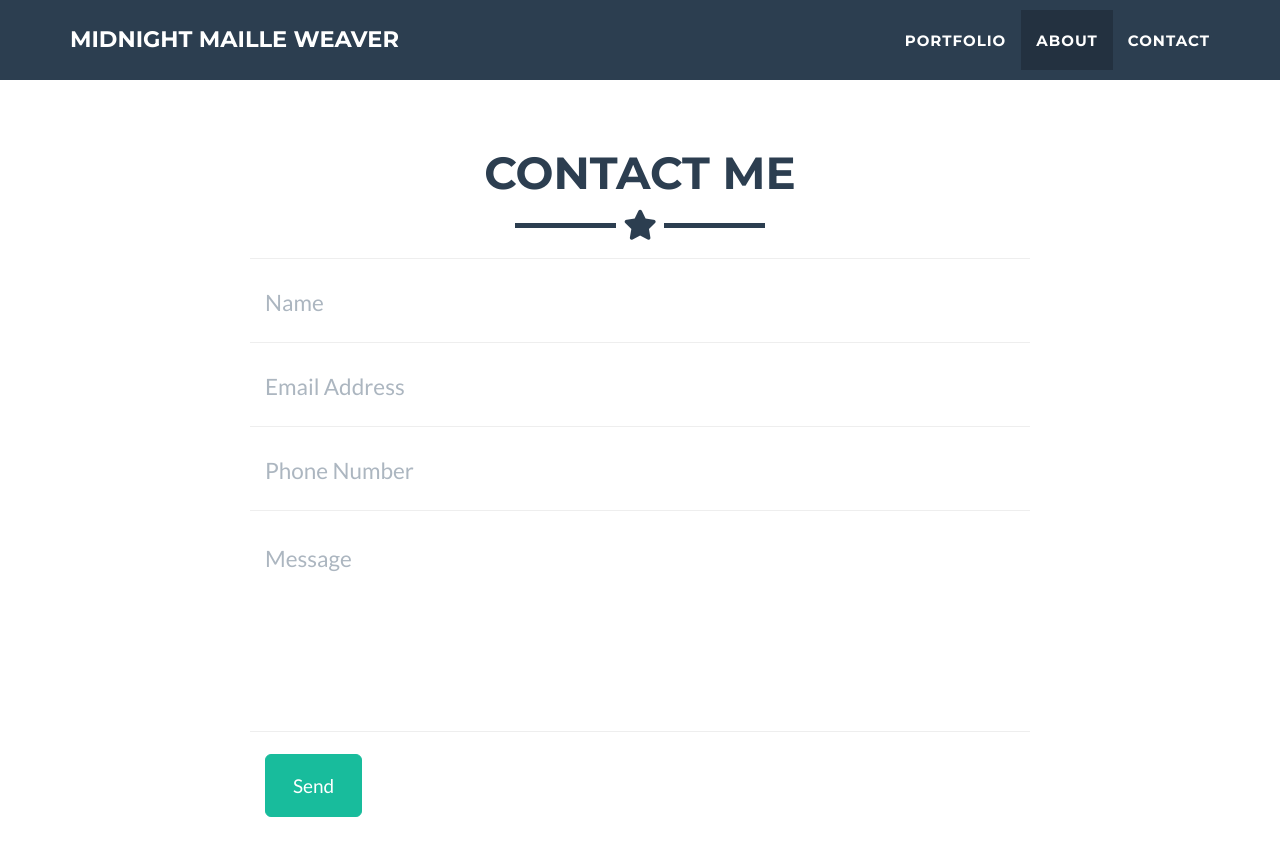
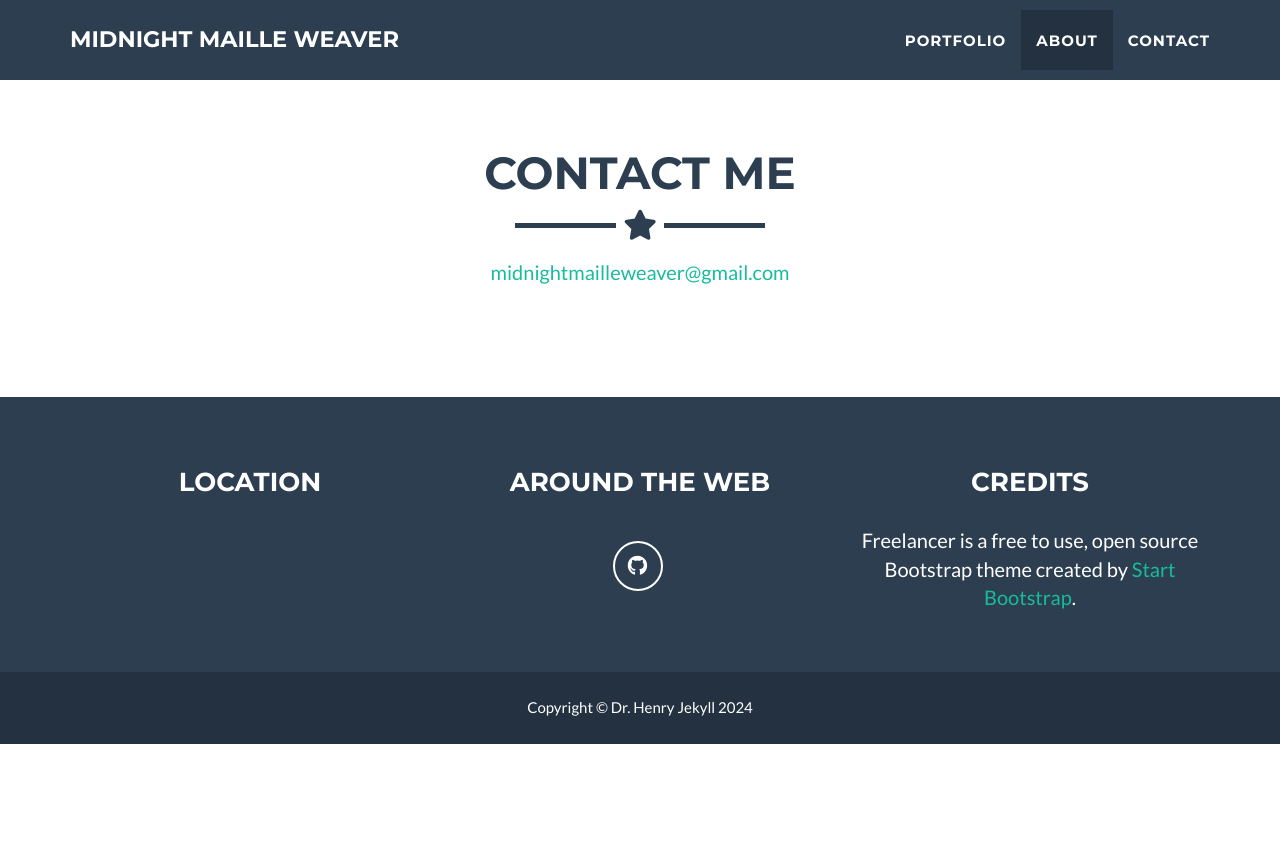
Before and after one commit to nanoo/mmw.github.io, a Jekyll site: the page built from _posts/2014-07-18-project-1.markdown, in a window 1280 px wide and 900 px high, scrolled down 2883 px. Shown: the top 856 px of the window. Built offline with Jekyll 4.4.1, drawn with Linux system fonts in a browser that asks for light colours; after the commit the page ends 3627 px from its top, so only the background shows below that.

Commit message:
update contact info

```diff
--- a/_includes/contact.html
+++ b/_includes/contact.html
@@ -11,47 +11,7 @@
       <div class="col-lg-8 col-lg-offset-2">
         <!-- To configure the contact form email address, go to mail/contact_me.php and update the email address in the PHP file on line 19. -->
         <!-- The form should work on most web servers, but if the form is not working you may need to configure your web server differently. -->
-        <form name="sentMessage" id="contactForm" novalidate>
-          <div class="row control-group">
-            <div class="form-group col-xs-12 floating-label-form-group controls">
-              <label for="name">Name</label>
-              <input type="text" class="form-control" placeholder="Name" id="name" required
-                data-validation-required-message="Please enter your name.">
-              <p class="help-block text-danger"></p>
-            </div>
-          </div>
-          <div class="row control-group">
-            <div class="form-group col-xs-12 floating-label-form-group controls">
-              <label for="email">Email Address</label>
-              <input type="email" class="form-control" placeholder="Email Address" id="email" required
-                data-validation-required-message="Please enter your email address.">
-              <p class="help-block text-danger"></p>
-            </div>
-          </div>
-          <div class="row control-group">
-            <div class="form-group col-xs-12 floating-label-form-group controls">
-              <label for="phone">Phone Number</label>
-              <input type="tel" class="form-control" placeholder="Phone Number" id="phone" required
-                data-validation-required-message="Please enter your phone number.">
-              <p class="help-block text-danger"></p>
-            </div>
-          </div>
-          <div class="row control-group">
-            <div class="form-group col-xs-12 floating-label-form-group controls">
-              <label for="message">Message</label>
-              <textarea rows="5" class="form-control" placeholder="Message" id="message" required
-                data-validation-required-message="Please enter a message."></textarea>
-              <p class="help-block text-danger"></p>
-            </div>
-          </div>
-          <br>
-          <div id="success"></div>
-          <div class="row">
-            <div class="form-group col-xs-12">
-              <button type="submit" class="btn btn-success btn-lg">Send</button>
-            </div>
-          </div>
-        </form>
+        <p class="text-center"><a class="u-email" href="mailto:midnightmailleweaver@gmail.com">midnightmailleweaver@gmail.com</a></p>
       </div>
     </div>
   </div>
```
